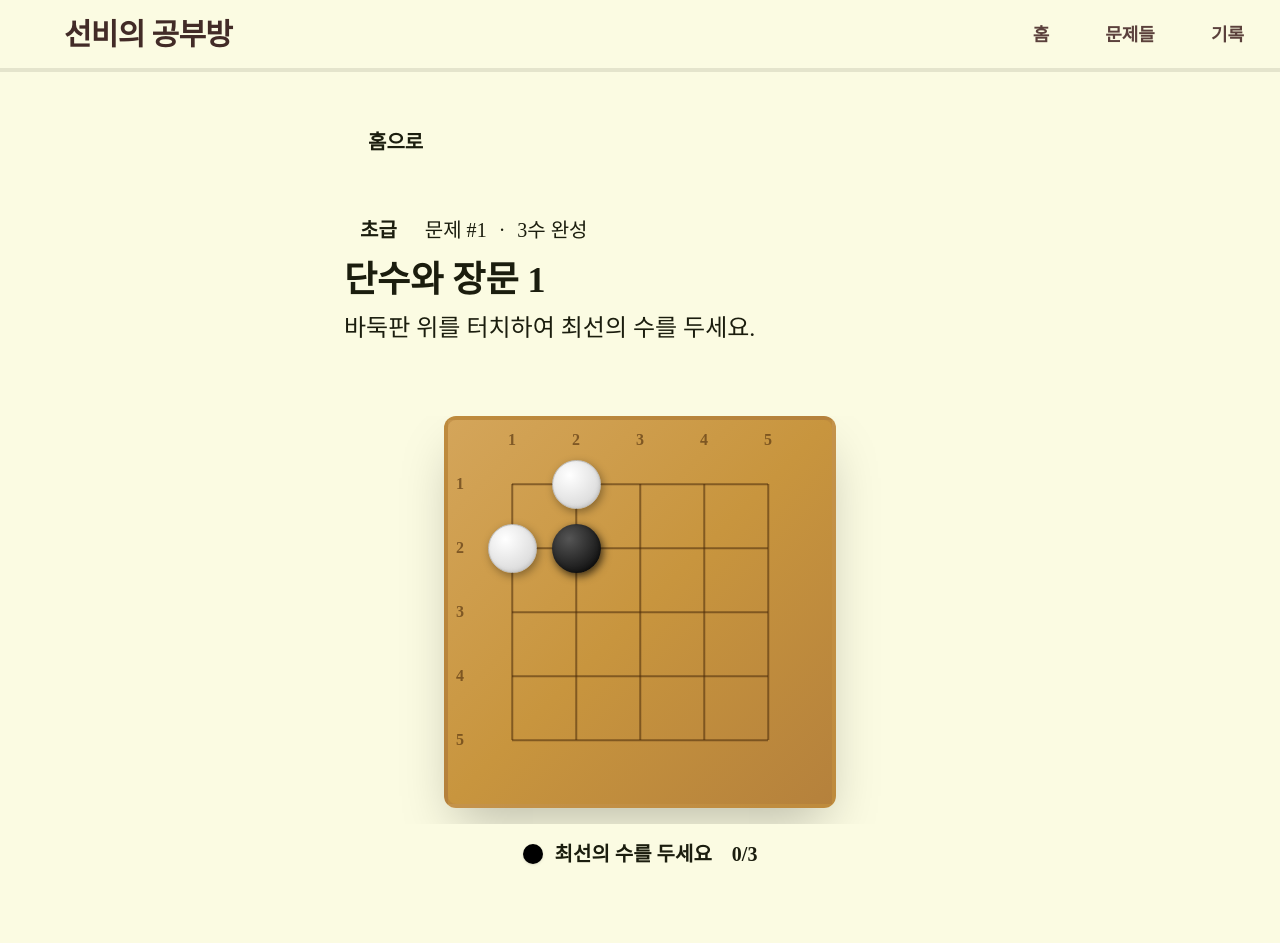
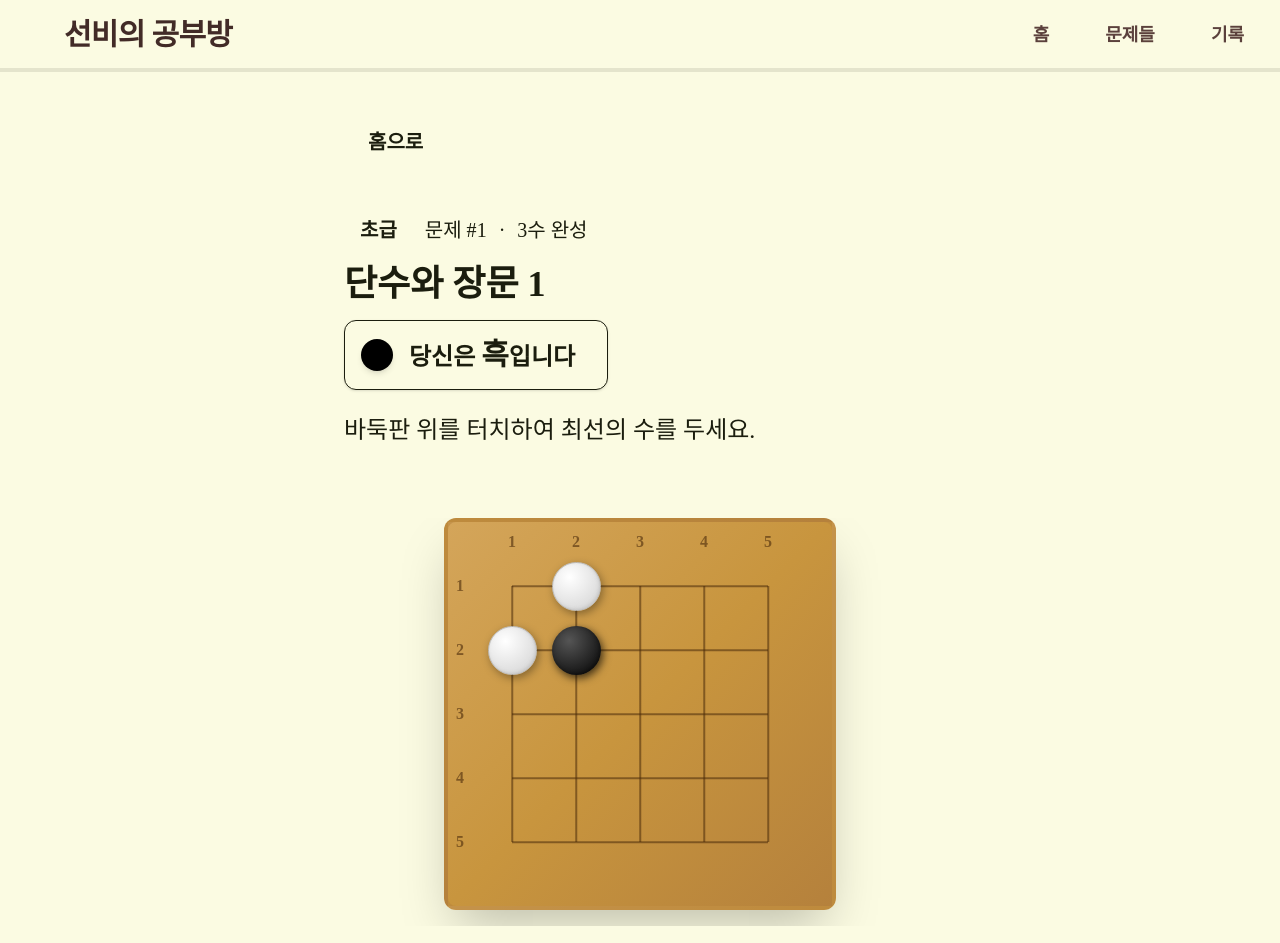
Before and after one commit to ko750125-afk/sunbi-go, a Next.js app: page /solve/1 in a window 1280 px wide. Shown: the top 943 px of the page. Built offline with nearby package versions, Linux system fonts and the light colour scheme.

Commit message:
feat: show explicit player color above the board

```diff
--- a/app/components/GoBoard.tsx
+++ b/app/components/GoBoard.tsx
@@ -374,13 +374,6 @@ export default function GoBoard({ problem, onSolve, onProgress, disabled = false
 
       {/* Status bar */}
       <div className="flex items-center gap-3 text-xl text-on-surface-variant font-bold">
-        <div
-          className="w-5 h-5 rounded-full shadow-sm"
-          style={{
-            background: playerColor === 'black' ? '#000' : '#fff',
-            border: playerColor === 'white' ? '1px solid #aaa' : 'none',
-          }}
-        />
         <span>
           {aiThinking
             ? '상대 응수 중...'
--- a/app/solve/[id]/page.tsx
+++ b/app/solve/[id]/page.tsx
@@ -41,6 +41,13 @@ export default function SolvePage() {
 
   const id = Number(params.id)
   const problem = problems.find(p => p.id === id)
+
+  const playerColor = useMemo(() => {
+    if (!problem) return 'black'
+    const bc = problem.stones.filter(s => s.color === 'black').length
+    const wc = problem.stones.filter(s => s.color === 'white').length
+    return bc <= wc ? 'black' : 'white'
+  }, [problem])
 
   const [status, setStatus] = useState<GameStatus>('playing')
   const [boardKey, setBoardKey] = useState(0)
@@ -159,7 +166,7 @@ export default function SolvePage() {
         </div>
 
         {/* Problem info */}
-        <div className="bg-surface-container rounded-xl p-6 space-y-3">
+        <div className="bg-surface-container rounded-xl p-6 space-y-4">
           <div className="flex items-center gap-3 flex-wrap">
             <span className={`px-4 py-1 rounded-full text-xl font-bold ${difficultyColor[problem.difficulty]}`}>
               {difficultyLabel[problem.difficulty]}
@@ -169,7 +176,21 @@ export default function SolvePage() {
             <span className="text-xl text-on-surface-variant">{problem.solution.length}수 완성</span>
           </div>
           <h1 className="text-4xl font-black text-primary">{problem.title}</h1>
-          <p className="text-2xl text-on-surface-variant">
+
+          <div className="flex items-center gap-4 bg-surface-container-high p-4 rounded-xl border border-primary/20 shadow-sm w-fit pr-8">
+            <div
+              className="w-8 h-8 rounded-full shadow-md"
+              style={{
+                background: playerColor === 'black' ? '#000' : '#fff',
+                border: playerColor === 'white' ? '2px solid #aaa' : 'none',
+              }}
+            />
+            <p className="text-2xl font-black text-primary">
+              당신은 <span className="text-3xl">{playerColor === 'black' ? '흑' : '백'}</span>입니다
+            </p>
+          </div>
+
+          <p className="text-2xl text-on-surface-variant pt-2">
             {status === 'playing' ? '바둑판 위를 터치하여 최선의 수를 두세요.' : ''}
           </p>
         </div>
```
